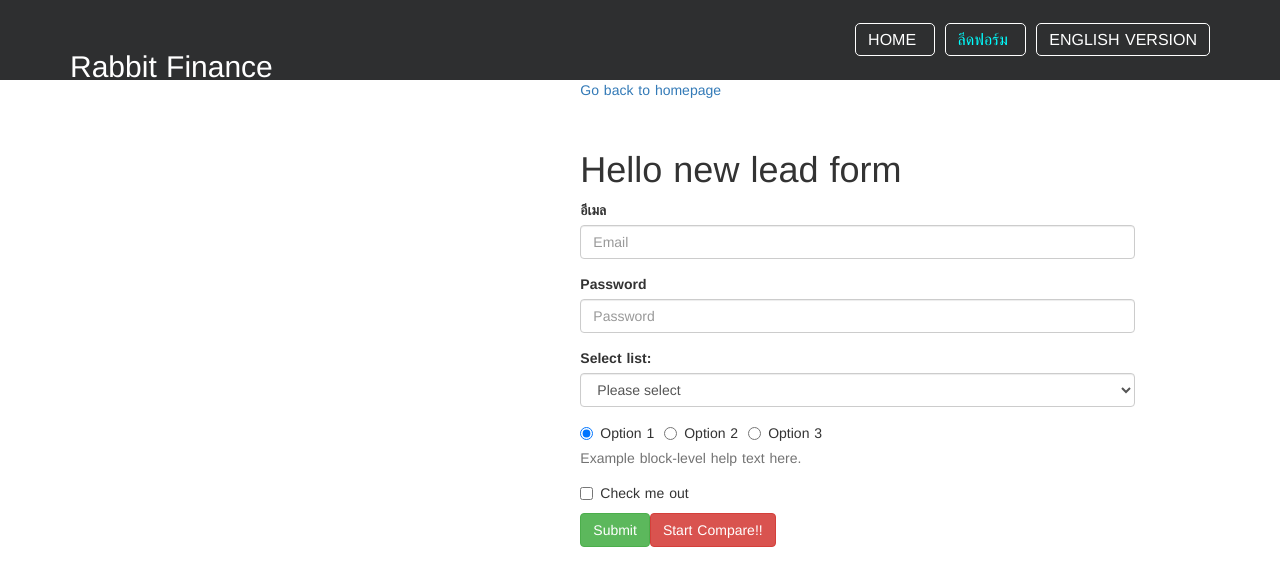
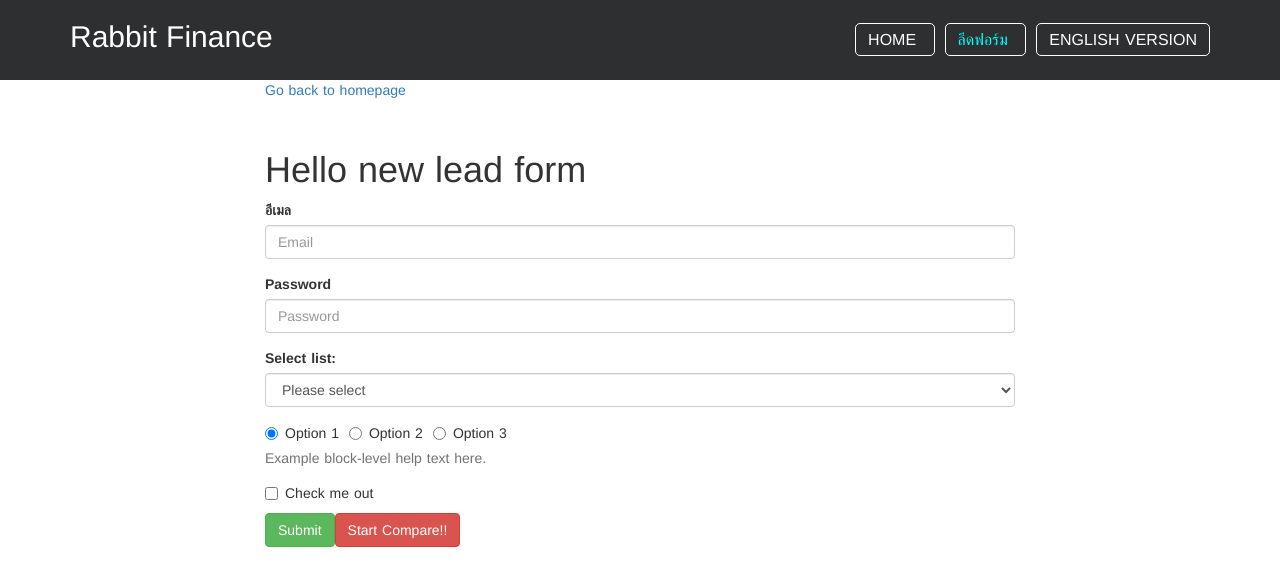
Before and after one commit to weerapat/motor-form-nuxt, a Nuxt app: page /lead-form in a window 1280 px wide. Shown: the top 586 px of the page. Built offline with nearby package versions, Linux system fonts and the light colour scheme.

Commit message:
Fix stylesheet

```diff
--- a/pages/_lang/index.vue
+++ b/pages/_lang/index.vue
@@ -38,7 +38,7 @@
     'Segoe UI', Roboto, 'Helvetica Neue', Arial, sans-serif;
   display: block;
   font-weight: 300;
-  font-size: 100px;
+  font-size: 40px;
   color: #35495e;
   letter-spacing: 1px;
 }
--- a/pages/_lang/lead-form.vue
+++ b/pages/_lang/lead-form.vue
@@ -1,9 +1,9 @@
 <template>
   <div class="container">
     <div class="row">
-      <div class="col-md-6 col-md-offset-3">
+      <div class="col-md-8 col-md-offset-2">
         <a href="/">Go back to homepage</a>
-        <h1>Hello new lead form</h1>
+        <h1 class="title">Hello new lead form</h1>
         <form>
           <div class="form-group">
             <label for="email">{{ $t('lead_form.email') }}</label>
@@ -63,7 +63,7 @@
 </script>
 
 <style>
-  h1 {
+  .title {
     margin-top: 50px;
   }
 </style>
```
